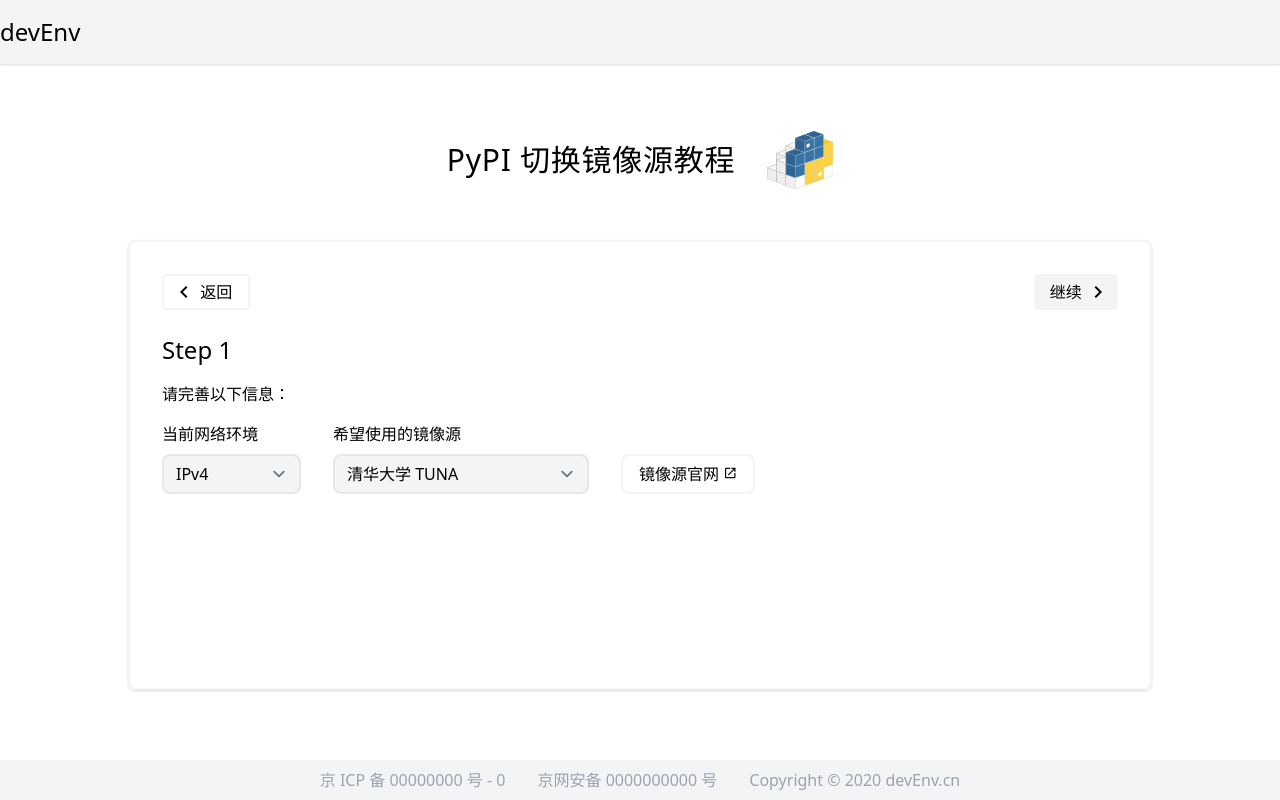
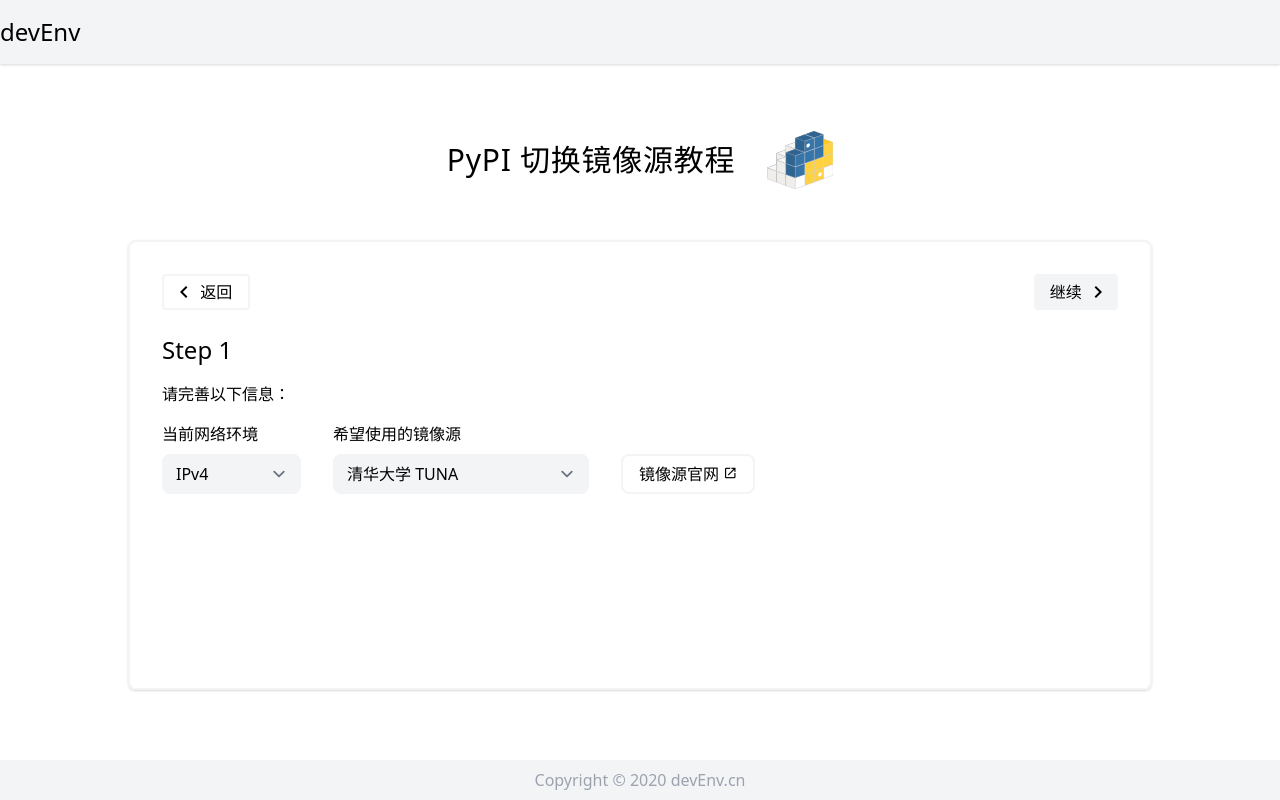
Before and after one commit to wtongze/devEnv, a Vue app: page /packages/pypi in a window 1280 px wide. Built offline with nearby package versions, Linux system fonts and the light colour scheme.

Commit message:
Extracting component 'tutorial-title'

```diff
--- a/src/App.vue
+++ b/src/App.vue
@@ -7,13 +7,15 @@
         </router-link>
       </div>
     </div>
-    <div class="container mx-auto flex-1">
+    <div class="container mx-auto flex-1 my-8">
       <router-view></router-view>
     </div>
     <div class="footer bg-gray-100 py-2">
-      <div class="container mx-auto flex justify-center space-x-8 select-none text-gray-400">
-        <p>京 ICP 备 00000000 号 - 0</p>
-        <p>京网安备 0000000000 号</p>
+      <div
+        class="container mx-auto flex justify-center space-x-8 select-none text-gray-400"
+      >
+        <!-- <p>京 ICP 备 00000000 号 - 0</p> -->
+        <!-- <p>京网安备 0000000000 号</p> -->
         <p>Copyright © 2020 devEnv.cn</p>
       </div>
     </div>
--- /dev/null
+++ b/src/components/TutorialTitle.vue
@@ -0,0 +1,24 @@
+<template>
+  <div class="tutorial-title">
+    <div class="mb-4 h-32 w-full rounded-xl flex items-center justify-center">
+      <div class="flex items-center">
+        <h1 class="text-3xl font-medium tracking-wide mr-8">
+          {{ title }}
+        </h1>
+        <img v-if="src" :src="src" alt="PyPI Logo" class="h-full" />
+      </div>
+    </div>
+  </div>
+</template>
+
+<script lang="ts">
+import { defineComponent } from 'vue';
+
+export default defineComponent({
+  name: 'TutorialTitle',
+  props: {
+    title: String,
+    src: String,
+  },
+});
+</script>
--- a/src/index.css
+++ b/src/index.css
@@ -16,6 +16,6 @@
   }
 
   .select {
-    @apply bg-gray-100 rounded-lg border-2 border-gray-200 focus:ring-0 focus:border-gray-200 py-3/2;
+    @apply bg-gray-100 rounded-lg border-2 border-gray-100 focus:ring-0 focus:border-gray-100 py-3/2;
   }
 }
--- a/src/routers/index.ts
+++ b/src/routers/index.ts
@@ -10,12 +10,7 @@ const routes = [
     path: '/packages/pypi',
     name: 'PyPI',
     component: () => import('../views/packages/PyPI.vue'),
-  },
-  {
-    path: '/packages/:name',
-    name: 'Test',
-    component: () => import('../views/Test.vue'),
-  },
+  }
 ];
 
 export default createRouter({
--- a/src/views/Home.vue
+++ b/src/views/Home.vue
@@ -1,6 +1,6 @@
 <template>
   <div class="home">
-    <div class="mt-32">
+    <div class="mt-24">
       <h1 class="text-center text-3xl font-medium mb-2">快速查找国内镜像源</h1>
       <h2 class="text-center text-2xl text-gray-400">提升开发效率</h2>
     </div>
--- a/src/views/Test.vue
+++ /dev/null
@@ -1,14 +0,0 @@
-<template>
-  <div>
-    this is test
-    <router-link to="/">home</router-link>
-  </div>
-</template>
-
-<script lang="ts">
-import { defineComponent } from 'vue';
-
-export default defineComponent({
-  name: 'Test',
-});
-</script>
--- a/src/views/packages/PyPI.vue
+++ b/src/views/packages/PyPI.vue
@@ -1,13 +1,9 @@
 <template>
-  <div class="pypi my-8">
-    <div class="mb-4 h-32 w-full rounded-xl flex items-center justify-center">
-      <div class="flex items-center">
-        <h1 class="text-3xl font-medium tracking-wide mr-8">
-          PyPI 切换镜像源教程
-        </h1>
-        <img :src="LOGO.PyPI" alt="PyPI Logo" class="h-full" />
-      </div>
-    </div>
+  <div class="pypi">
+    <tutorial-title
+      title="PyPI 切换镜像源教程"
+      :src="LOGO.PyPI"
+    ></tutorial-title>
     <div
       class="flex-1 border-2 border-gray-100 shadow p-8 rounded-lg w-4/5 mx-auto"
       style="height: 450px"
@@ -29,9 +25,7 @@
           <div class="flex space-x-8">
             <div>
               <p class="mb-2 font-medium">当前网络环境</p>
-              <select
-                class="select"
-              >
+              <select class="select">
                 <option value="IPv4">IPv4</option>
                 <option value="IPv6">IPv6</option>
                 <option value="IPv4+IPv6">IPv4 + IPv6</option>
@@ -39,17 +33,13 @@
             </div>
             <div>
               <p class="mb-2 font-medium">希望使用的镜像源</p>
-              <select
-                class="w-64 select"
-              >
+              <select class="w-64 select">
                 <option value="tsinghua">清华大学 TUNA</option>
                 <option value="IPv6">IPv6</option>
                 <option value="IPv4+IPv6">IPv4 + IPv6</option>
               </select>
             </div>
-            <div
-              class="self-end btn-outline rounded-lg py-3/2"
-            >
+            <div class="self-end btn-outline rounded-lg py-3/2">
               <a href="https://tuna.moe" target="_blank"
                 >镜像源官网
                 <span class="material-icons align-baseline text-sm">
@@ -82,8 +72,10 @@
 <script lang="ts">
 import { defineComponent } from 'vue';
 import PyPI from '../../assets/logos/pypi.svg';
+import TutorialTitle from '../../components/TutorialTitle.vue';
 
 export default defineComponent({
+  components: { TutorialTitle },
   name: 'PyPI',
   data() {
     return {
```
